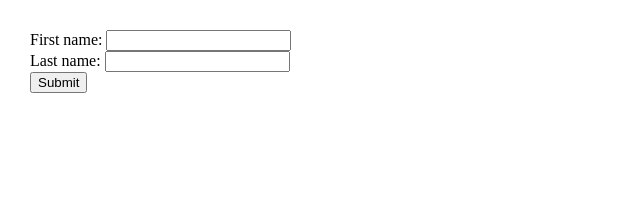
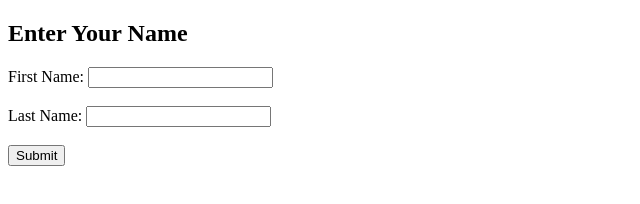
Before and after one commit to acciojob/form-login-zeelprajapati1, a website: page main.html in a window 1280 px wide. Shown: the whole page, without its empty margins (0-640 px from the left). Drawn offline with Linux system fonts and the light colour scheme.

Commit message:
created a submission

```diff
--- a/main.html
+++ b/main.html
@@ -1,26 +1,39 @@
 <!DOCTYPE html>
+<html lang="en">
+<head>
+    <meta charset="UTF-8">
+    <meta name="viewport" content="width=device-width, initial-scale=1.0">
+    <title>Form Login</title>
+</head>
+<body>
 
-<html>
+    <h2>Enter Your Name</h2>
+    <form onsubmit="getFormvalue(event)">
+        <label for="fname">First Name:</label>
+        <input type="text" name="fname" id="fname" required>
+        <br><br>
 
-<head>
-	<meta charset=utf-8 />
-		<title>Return first and last name from a form</title>
-		<style type="text/css">
-			body {margin: 30px;}
-		</style>
-	<link rel="stylesheet" href="styles.css">
-</head>
+        <label for="lname">Last Name:</label>
+        <input type="text" name="lname" id="lname" required>
+        <br><br>
 
-<body>
-	<form id="form1" onsubmit="getFormvalue()">
-		First name: <input type="text" name="fname"><br>
-		Last name: <input type="text" name="lname"><br>
-		<input type="submit" value="Submit">
-	</form>
+        <input type="submit" value="Submit">
+    </form>
 
-    <script type="text/javascript" src="./script.js">
-</script>
+    <script>
+        function getFormvalue(event) {
+            event.preventDefault(); // Prevent form from refreshing the page
+
+            let firstName = document.querySelector("input[name='fname']").value.trim();
+            let lastName = document.querySelector("input[name='lname']").value.trim();
+
+            if (firstName === "" || lastName === "") {
+                alert("Please enter both first and last name.");
+            } else {
+                alert(`${firstName} ${lastName}`);
+            }
+        }
+    </script>
 
 </body>
-
 </html>
--- a/script.js
+++ b/script.js
@@ -1,17 +1,4 @@
-function getFormvalue(event) {
-    event.preventDefault(); // Prevent form from refreshing the page
+function getFormvalue() {
+    //Write your code here
 
-    let firstName = document.querySelector("input[name='fname']").value.trim();
-    let lastName = document.querySelector("input[name='lname']").value.trim();
-
-    if (firstName === "" || lastName === "") {
-        alert("Please enter both first and last name.");
-    } else {
-        alert(`${firstName} ${lastName}`);
-    }
 }
-
-// Attach the function to the form submission
-document.addEventListener("DOMContentLoaded", function() {
-    document.querySelector("form").addEventListener("submit", getFormvalue);
-});
```
